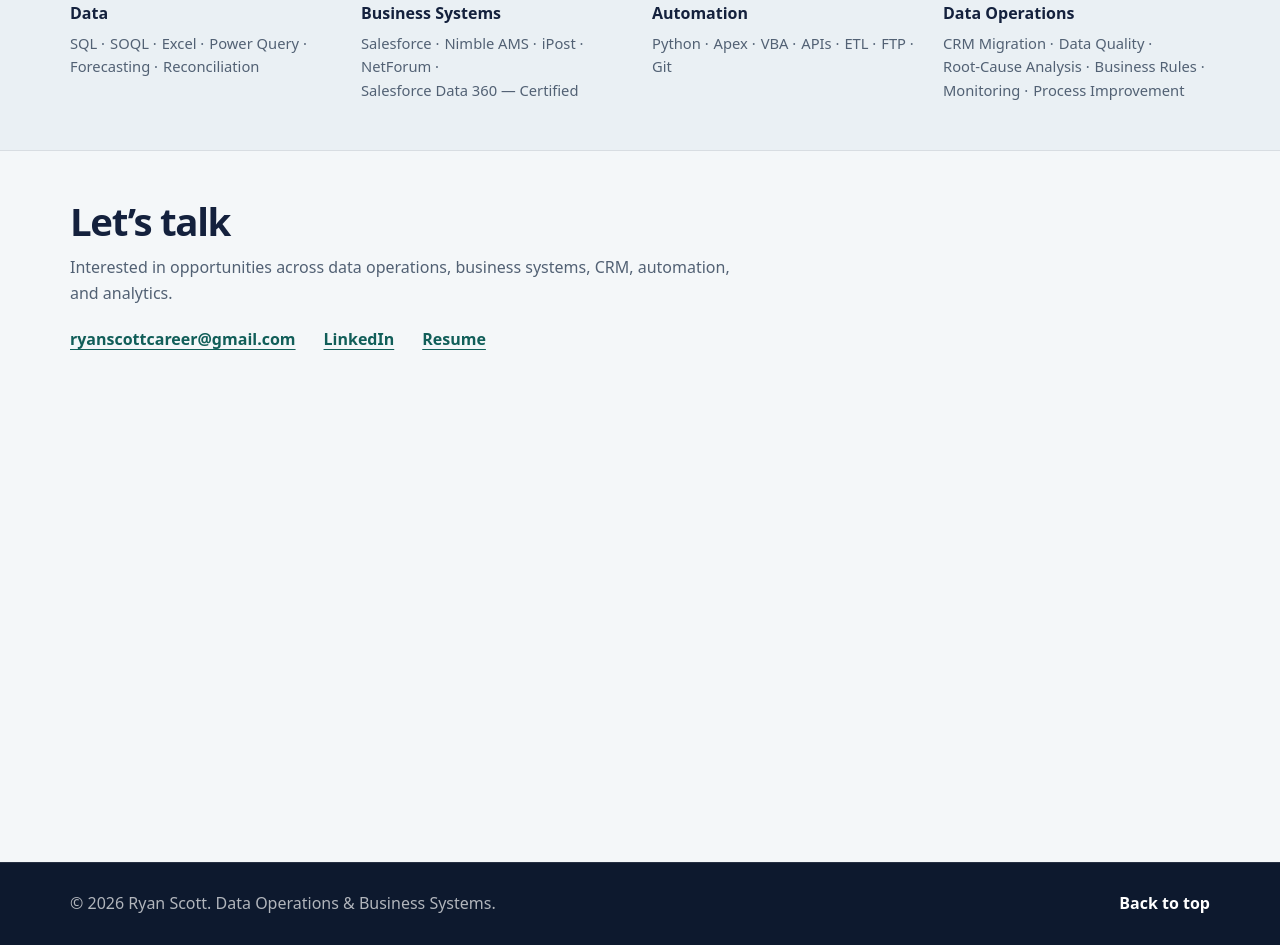
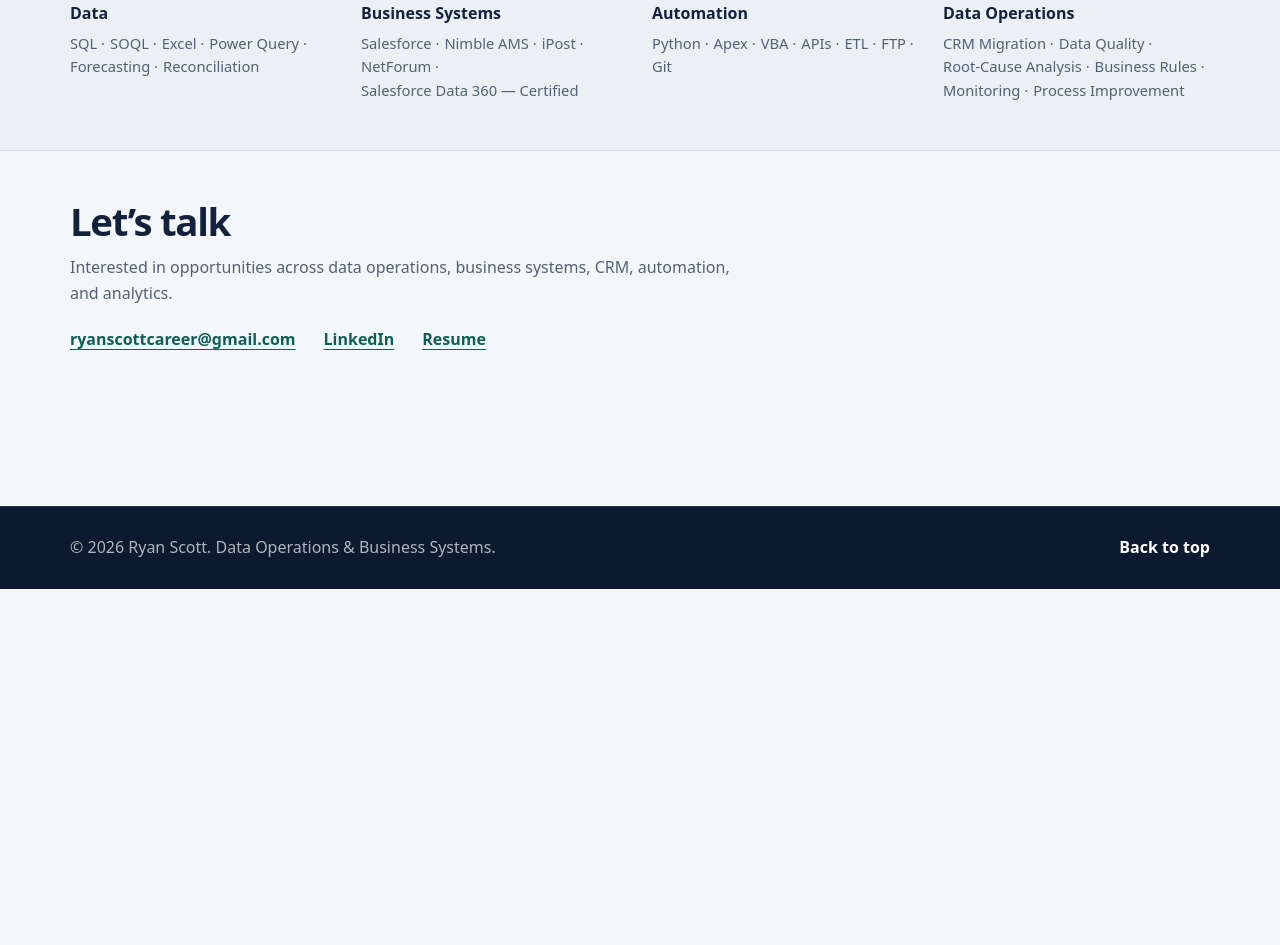
Before and after one commit to AsePlayer/Portfolio-2.0, a plain HTML site: page index.html in a window 1280 px wide. Shown: the part 3299-4244 px from the top of the page. After the commit the page ends 3888 px from the top, so only its background shows below. Drawn offline with Linux system fonts and the light colour scheme.

Commit message:
Reduce contact section height by half

```diff
--- a/css/styles.css
+++ b/css/styles.css
@@ -684,7 +684,7 @@ h3 {
 }
 
 .contact-section {
-  min-height: calc(100svh - 88px);
+  min-height: calc(50svh - 44px);
   border-top: 1px solid var(--card-border);
 }
 
```
Also changed, not shown: README.md.
